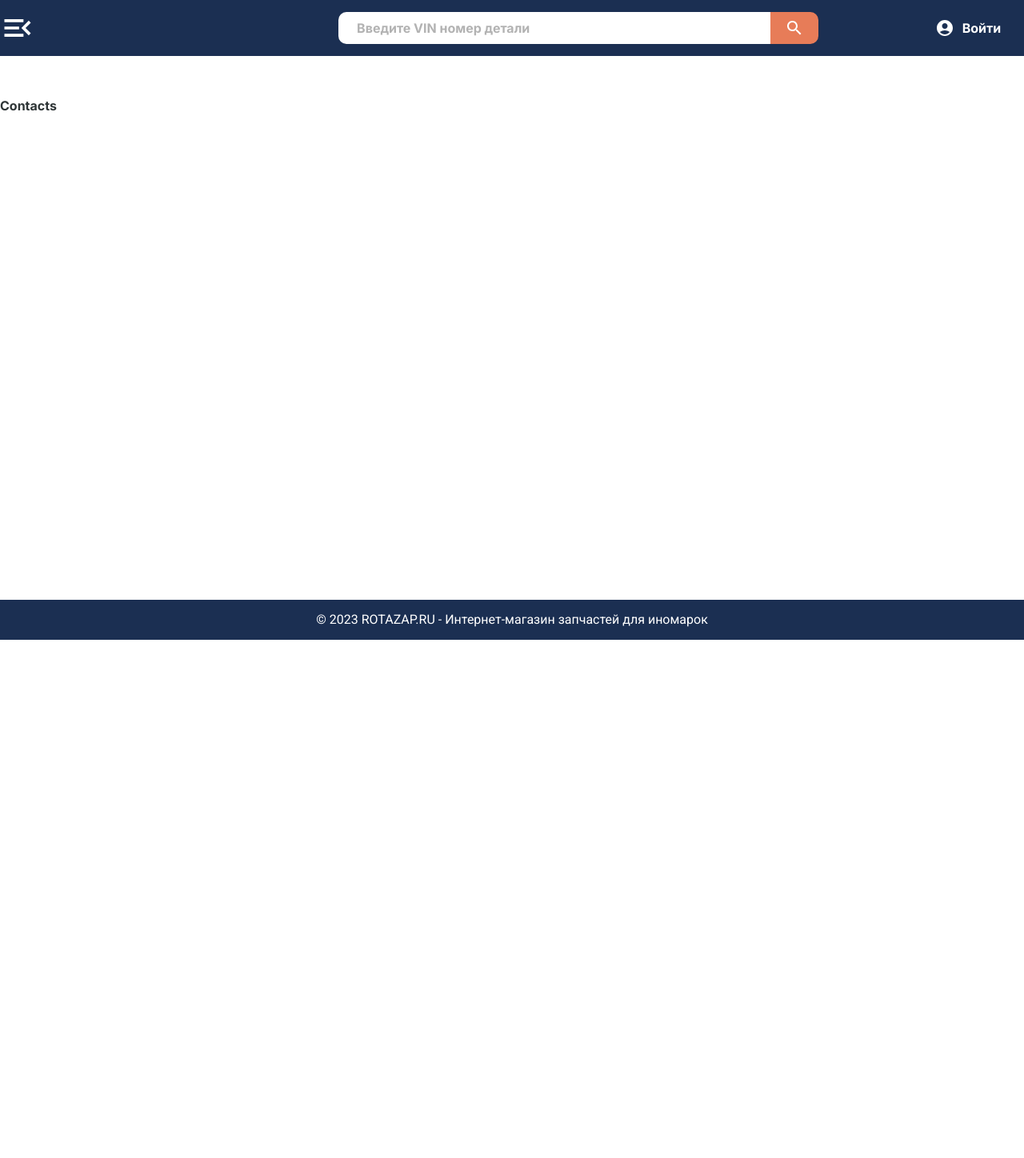
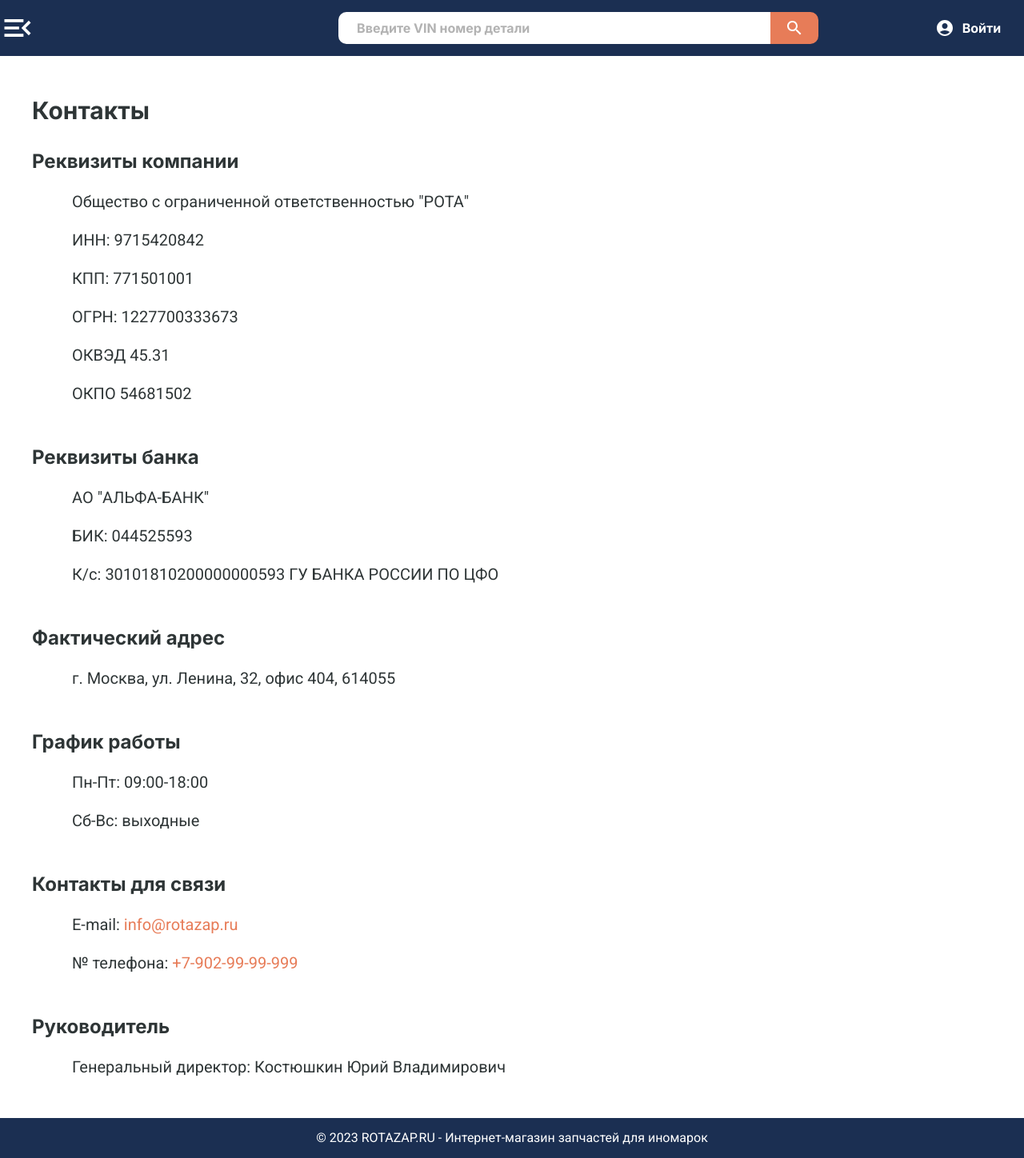
Before and after one commit to Exigoll/frontend-rota-v2, a React (Vite) app: page /contacts in a window 1280 px wide. Shown: the whole page at 80% size. Before the commit the page ends 800 px from the top, so only its background shows below. Built offline with nearby package versions, Linux system fonts and the light colour scheme; some icons are missing.

Commit message:
feat Page Contacts

```diff
--- a/src/pages/ContactsPage/ContactsPage.tsx
+++ b/src/pages/ContactsPage/ContactsPage.tsx
@@ -1,9 +1,60 @@
 import { FC } from "react";
+
+import styles from "../Pages.module.scss";
 
 export const ContactsPage: FC = () => {
   return (
-    <div>
-      <h1>Contacts</h1>
-    </div>
+    <section className="page">
+      <div className="container">
+        <h2 className="titlePage">Контакты</h2>
+        <div className={styles.listWrapper}>
+          <div className={styles.list}>
+            <h3 className={styles.listTitle}>Реквизиты компании</h3>
+            <p className={styles.text}>
+              Общество с ограниченной ответственностью "РОТА"
+            </p>
+            <p className={styles.text}>ИНН: 9715420842</p>
+            <p className={styles.text}>КПП: 771501001</p>
+            <p className={styles.text}>ОГРН: 1227700333673</p>
+            <p className={styles.text}>ОКВЭД 45.31</p>
+            <p className={styles.text}>ОКПО 54681502</p>
+          </div>
+          <div className={styles.list}>
+            <h3 className={styles.listTitle}>Реквизиты банка</h3>
+            <p className={styles.text}>АО "АЛЬФА-БАНК"</p>
+            <p className={styles.text}>БИК: 044525593</p>
+            <p className={styles.text}>
+              К/с: 30101810200000000593 ГУ БАНКА РОССИИ ПО ЦФО
+            </p>
+          </div>
+          <div className={styles.list}>
+            <h3 className={styles.listTitle}>Фактический адрес</h3>
+            <p className={styles.text}>
+              г. Москва, ул. Ленина, 32, офис 404, 614055
+            </p>
+          </div>
+          <div className={styles.list}>
+            <h3 className={styles.listTitle}>График работы</h3>
+            <p className={styles.text}>Пн-Пт: 09:00-18:00</p>
+            <p className={styles.text}>Сб-Вс: выходные</p>
+          </div>
+          <div className={styles.list}>
+            <h3 className={styles.listTitle}>Контакты для связи</h3>
+            <p className={styles.text}>
+              E-mail: <a href="mailto:info@rotazap.ru">info@rotazap.ru</a>
+            </p>
+            <p className={styles.text}>
+              № телефона: <a href="tel:+79029999999">+7-902-99-99-999</a>
+            </p>
+          </div>
+          <div className={styles.list}>
+            <h3 className={styles.listTitle}>Руководитель</h3>
+            <p className={styles.text}>
+              Генеральный директор: Костюшкин Юрий Владимирович
+            </p>
+          </div>
+        </div>
+      </div>
+    </section>
   );
 };
--- a/src/pages/Pages.module.scss
+++ b/src/pages/Pages.module.scss
@@ -185,7 +185,3 @@
     @apply text-peach;
   }
 }
-
-.listText {
-  @apply font-bold;
-}
```
